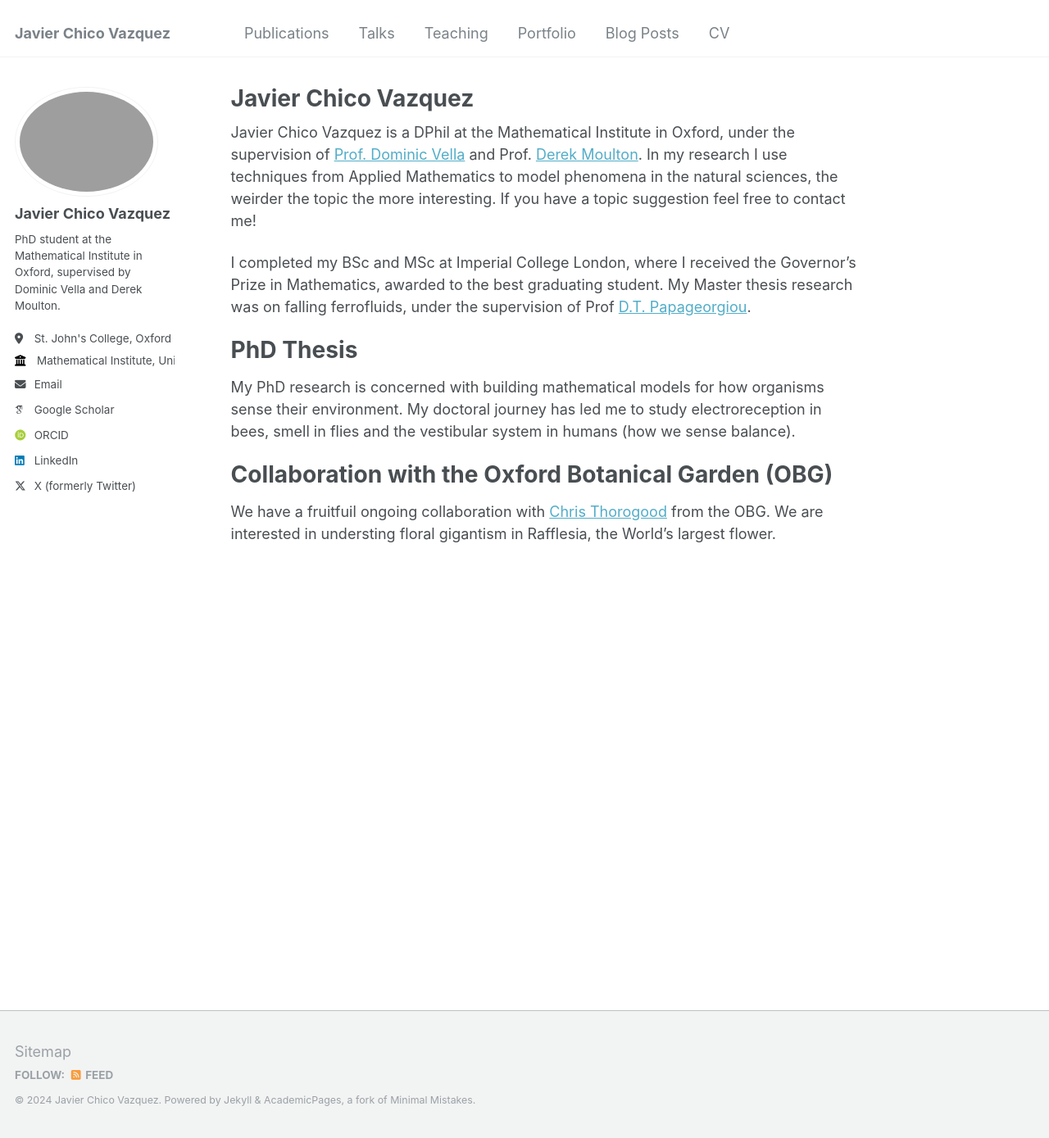
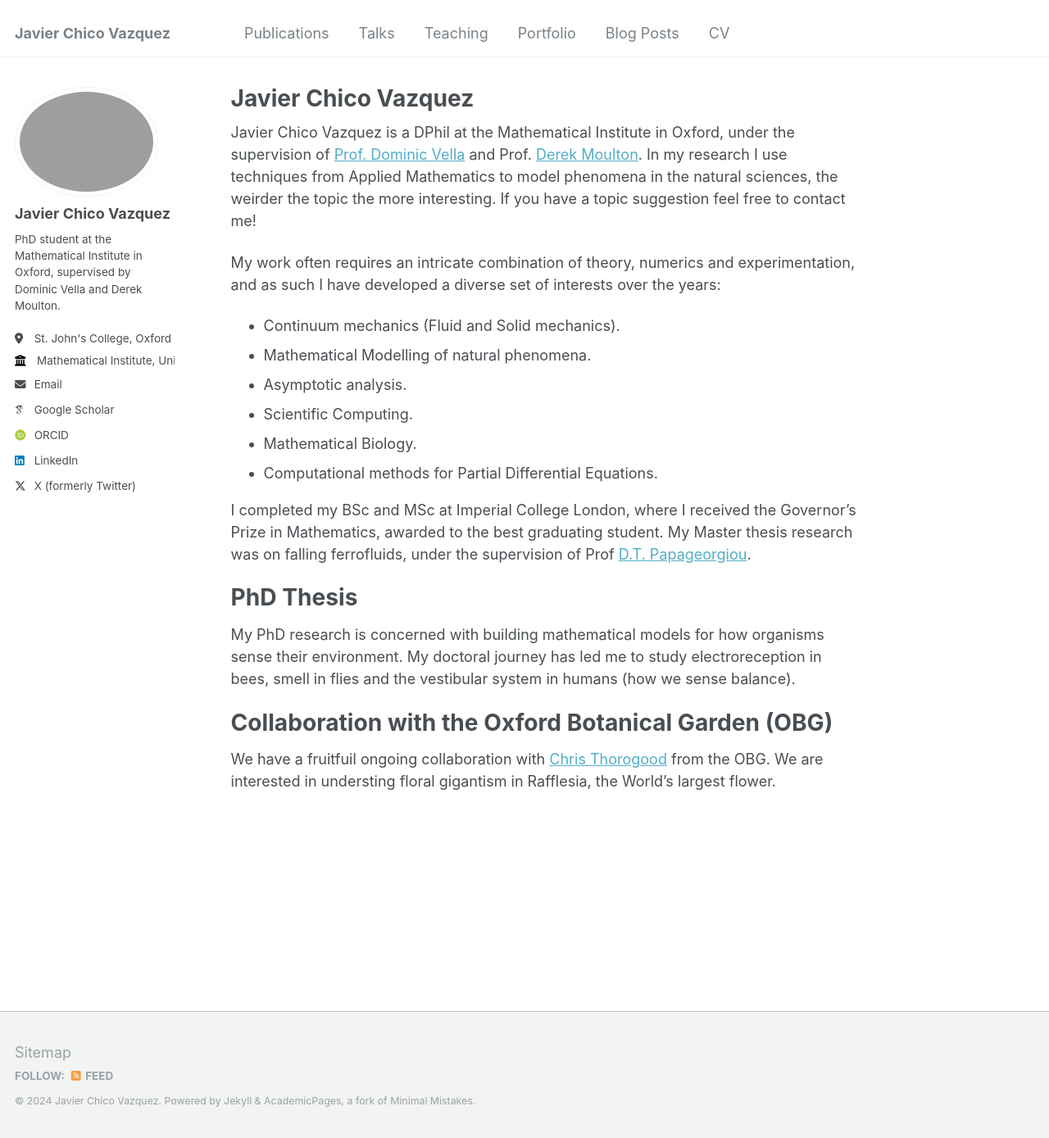
Before and after one commit to JavierChico/JavierChico.github.io, a Jekyll site: the page built from _pages/about.md, in a window 1280 px wide and 1389 px high. Shown: the whole window at 82% size. Built offline with Jekyll 4.4.1, drawn with Linux system fonts in a browser that asks for light colours; some web fonts are replaced.

Commit message:
Update about.md

```diff
--- a/_pages/about.md
+++ b/_pages/about.md
@@ -9,7 +9,16 @@ redirect_from:
 
 Javier Chico Vazquez is a DPhil at the Mathematical Institute in Oxford, under the supervision of [Prof. Dominic Vella](https://people.maths.ox.ac.uk/vella/) and Prof. [Derek Moulton](https://people.maths.ox.ac.uk/moulton/). In my research I use techniques from Applied Mathematics to model phenomena in the natural sciences, the weirder the topic the more interesting. If you have a topic suggestion feel free to contact me!
 
+My work often requires an intricate combination of theory, numerics and experimentation, and as such I have developed a diverse set of interests over the years:
+* Continuum mechanics (Fluid and Solid mechanics).
+* Mathematical Modelling of natural phenomena.
+* Asymptotic analysis.
+* Scientific Computing.
+* Mathematical Biology.
+* Computational methods for Partial Differential Equations.
+
 I completed my BSc and MSc at Imperial College London, where I received the Governor's Prize in Mathematics, awarded to the best graduating student. My Master thesis research was on falling ferrofluids, under the supervision of Prof [D.T. Papageorgiou](https://profiles.imperial.ac.uk/d.papageorgiou).
+
 
 # PhD Thesis
 
```
